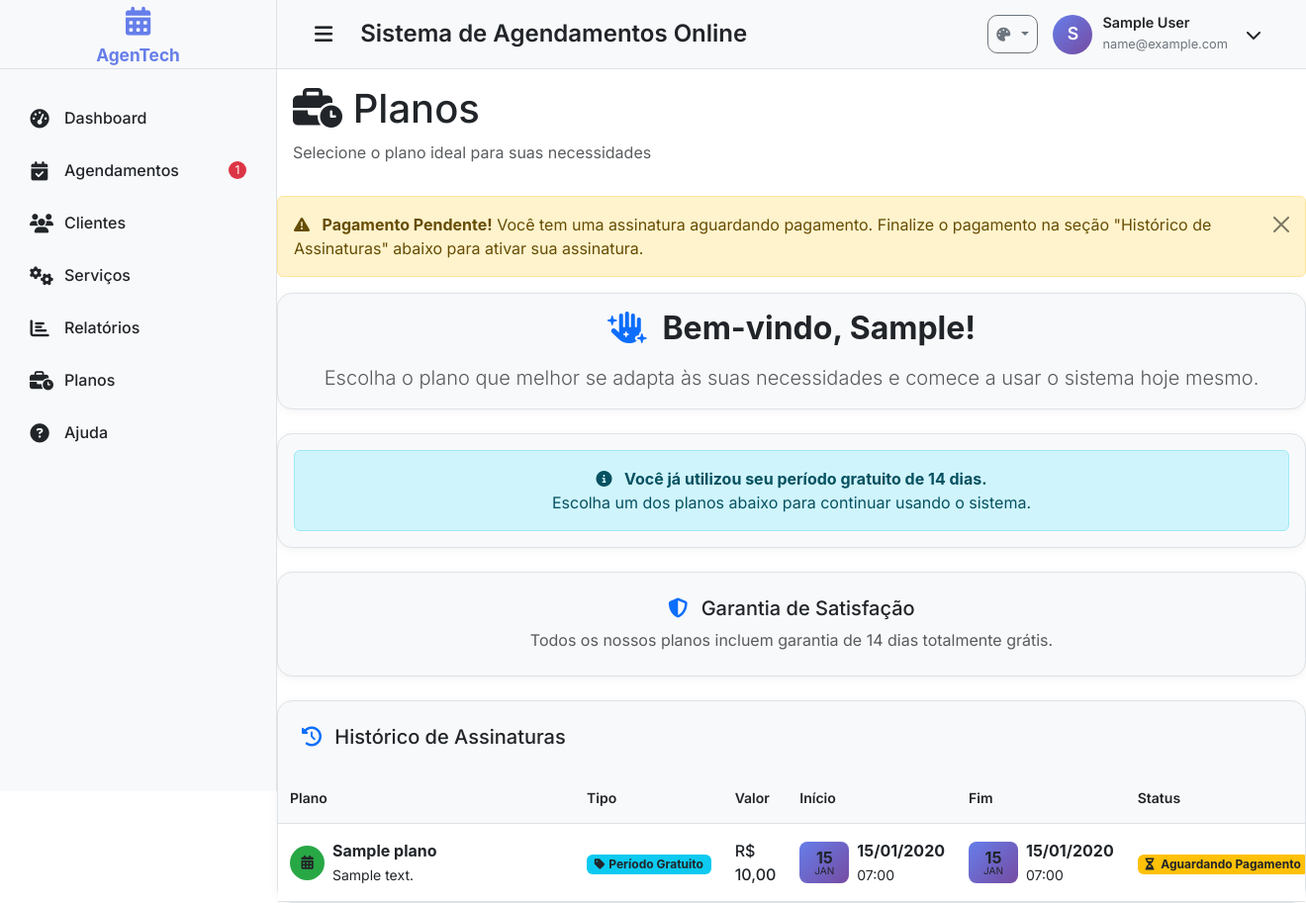
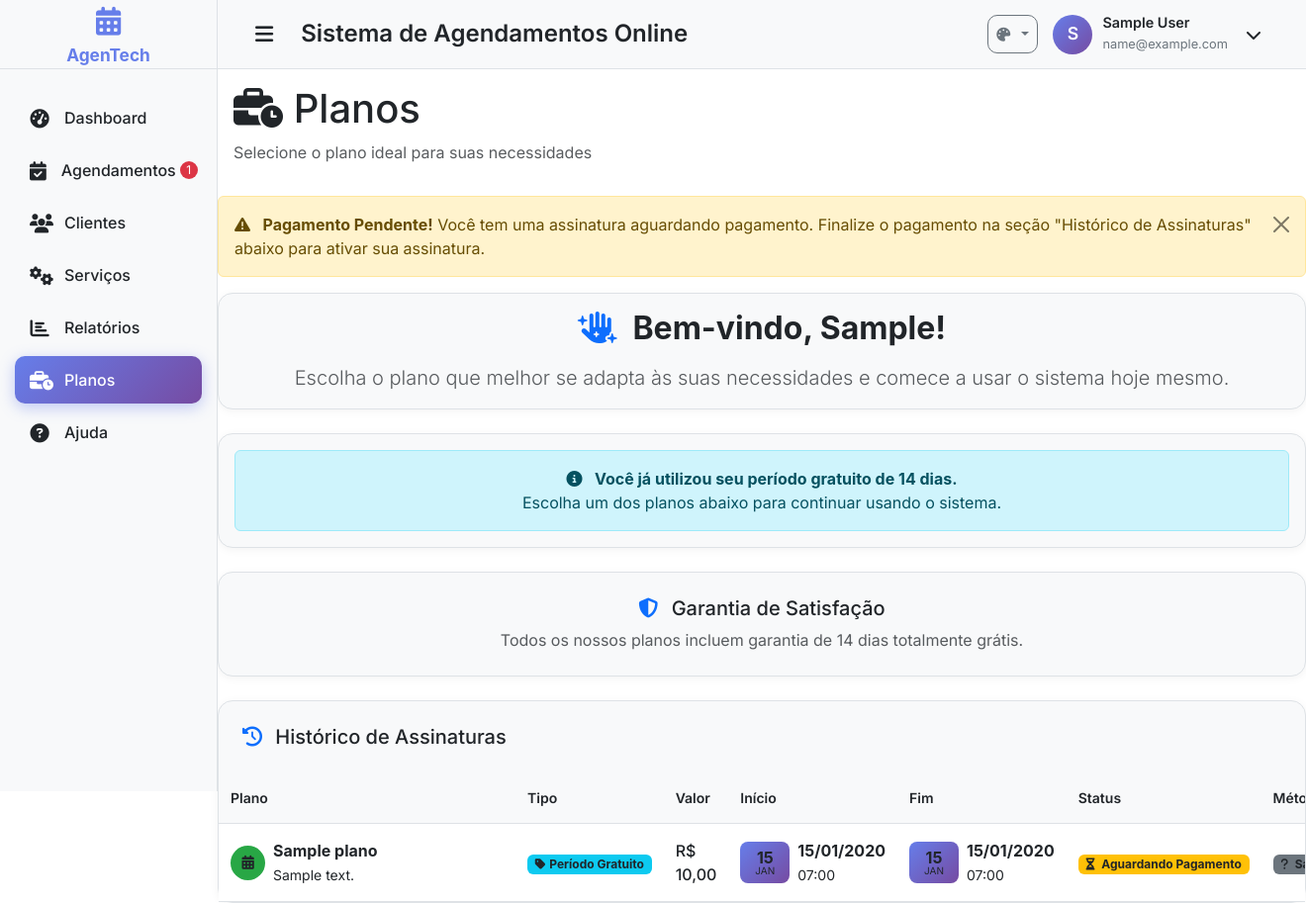
Before and after one commit to fourmindsorg/s_agendamento, a Django app: page /authentication/planos/ in a window 1320 px wide; the page is wider, and only the part inside the window is pictured. Shown: that part at 99% size. Run offline with Django 5.2, Linux system fonts and the light colour scheme; a user stored in the database is signed in; tables that the repository leaves empty hold one stand-in row (values such as "Sample post"); some libraries are stand-ins or nearby versions; some web fonts are replaced.

Commit message:
fix(ui): padronizar link 'Planos' com detecÃ§Ã£o de active por namespace/url_name e usar Ã­cone 'fas'

```diff
--- a/templates/base.html
+++ b/templates/base.html
@@ -45,7 +45,7 @@
             --shadow-color: {{ paleta_cores.shadow }};
 
             /* Layout Variables */
-            --sidebar-width: 280px;
+            --sidebar-width: 220px;
             --sidebar-collapsed-width: 70px;
             --topbar-height: 70px;
             --transition-speed: 0.3s;
@@ -149,7 +149,7 @@
             <div class="menu-item">
                 <a href="{% url 'agendamentos:agendamento_list' %}" class="menu-link {% if 'agendamento' in request.resolver_match.url_name and 'dashboard' not in request.resolver_match.url_name %}active{% endif %}">
                     <i class="menu-icon fas fa-calendar-check"></i>
-                    <span class="menu-text">Agendamentos</span>
+                    <span class="menu-text me-1">Agendamentos</span>
                     {% if agendamentos_pendentes > 0 %}
                     <span class="menu-badge">{{ agendamentos_pendentes }}</span>
                     {% endif %}
@@ -178,8 +178,8 @@
             </div>
 
             <div class="menu-item">
-                <a href="{% url 'authentication:plan_selection' %}" class="menu-link {% if 'authentication' in request.resolver_match.url_name %}active{% endif %}">
-                    <i class="menu-icon fa-solid fa-business-time"></i>
+                <a href="{% url 'authentication:plan_selection' %}" class="menu-link {% if 'authentication' in request.resolver_match.namespace or 'plan' in request.resolver_match.url_name %}active{% endif %}">
+                    <i class="menu-icon fas fa-business-time"></i>
                     <span class="menu-text">Planos</span>
                 </a>
             </div>
```
